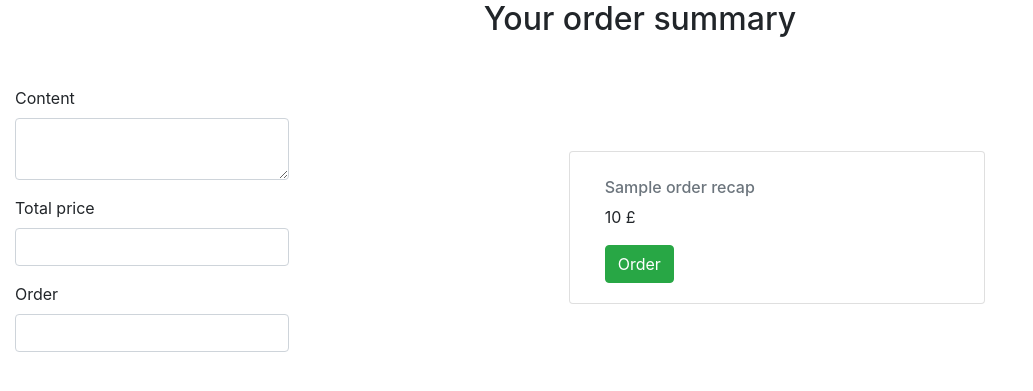
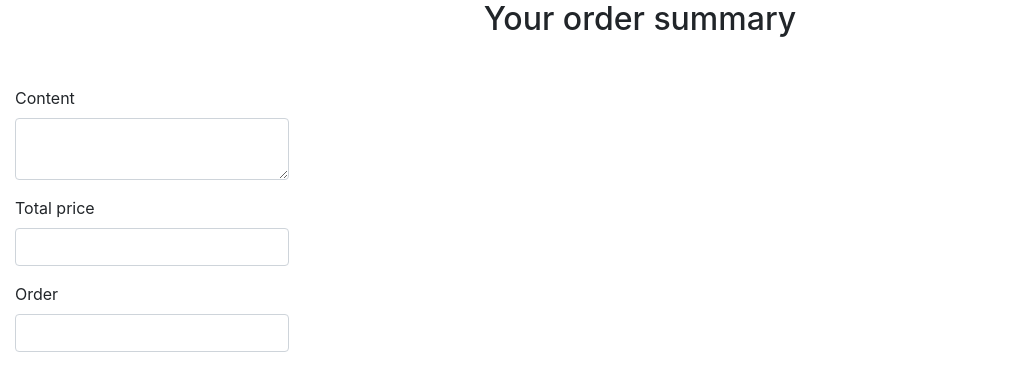
Before and after one commit to Curtis11Jackson/tp_restaurant, a Symfony app: template templates/home/order.html.twig in a window 1280 px wide. Shown: the part 56-447 px from the top of the page, without its empty margins (0-1033 px from the left). Run offline with Twig, Linux system fonts and the light colour scheme; the template is opened without the code that fills it: most values are stand-ins (such as "Sample title", 1, 10 or a date in 2020); form fields are guessed from the names that the template uses; some libraries are stand-ins or nearby versions.

Commit message:
Correction Bugs

```diff
--- a/src/Form/AddOrderType.php
+++ b/src/Form/AddOrderType.php
@@ -20,12 +20,12 @@ class AddOrderType extends AbstractType
         $builder
             ->add('content', TextType::class,['attr' => ['class' => 'form-control',
             'placeholder' => 'Menu'],
-            'data' => $name,
+            'disabled' => true,
             ])
 
             ->add('totalPrice', TextType::class,['attr' => ['class' => 'form-control ',
             'placeholder' => 'Price'],
-            'data' => $price
+            'disabled' => true,
             ])
 
             ->add('Order', SubmitType::class,['attr' => ['class' => 'btn btn-success mt-2']])
--- a/templates/home/order.html.twig
+++ b/templates/home/order.html.twig
@@ -37,26 +37,28 @@
 
 		{# {{form(formAddOrder)}} #}
 
-		{{ form_start(formAddOrder ,{'attr': {'id': 'formAddOrder'}} )}}
 
-		{{ form_row(formAddOrder.content, {'attr': {'value': '{{name}}'}})}}
-		{{ form_row(formAddOrder.totalPrice) }}
-		{{ form_row(formAddOrder.Order) }}
-
-		 {{ form_end(formAddOrder) }}
 
 
 
         {% for order in orderRecap %}
 
-            <div class="card m-auto col-4">
+            <div class="card m-auto col-4 d-none">
                 <div class="card-body">
                     <h5 class="card-title"></h5>
-                    <h6 class="card-subtitle mb-2 text-muted">{{order.name}}</h6>
-                    <p class="card-text">{{order.price}} £</p>
+                    <h6 class="card-subtitle mb-2 text-muted" id="order_name">{{order.name}}</h6>
+                    <p class="card-text" id="order_price">{{order.price}} £</p>
                     <button class="btn btn-success" onclick="">Order</button>
                 </div>
             </div>
+
+			{{ form_start(formAddOrder ,{'attr': {'id': 'formAddOrder'}} )}}
+
+			{{ form_row(formAddOrder.content)}}
+			{{ form_row(formAddOrder.totalPrice) }}
+			{{ form_row(formAddOrder.Order) }}
+
+		{{ form_end(formAddOrder) }}
 
         {% endfor %}
 
@@ -65,3 +67,15 @@
 
 
 {% endblock %}
+
+{% block javascripts %}
+
+<script>
+
+		$("#add_order_content").val($("#order_name").html());
+
+		$("#add_order_totalPrice").val($("#order_price").html());
+
+</script>
+
+{% endblock %}
--- a/templates/home/update_menu.html.twig
+++ b/templates/home/update_menu.html.twig
@@ -43,7 +43,7 @@
 {% endblock %}
 
 
-{% block javascript %}
+{% block javascripts %}
 
 	<script>
 
```
